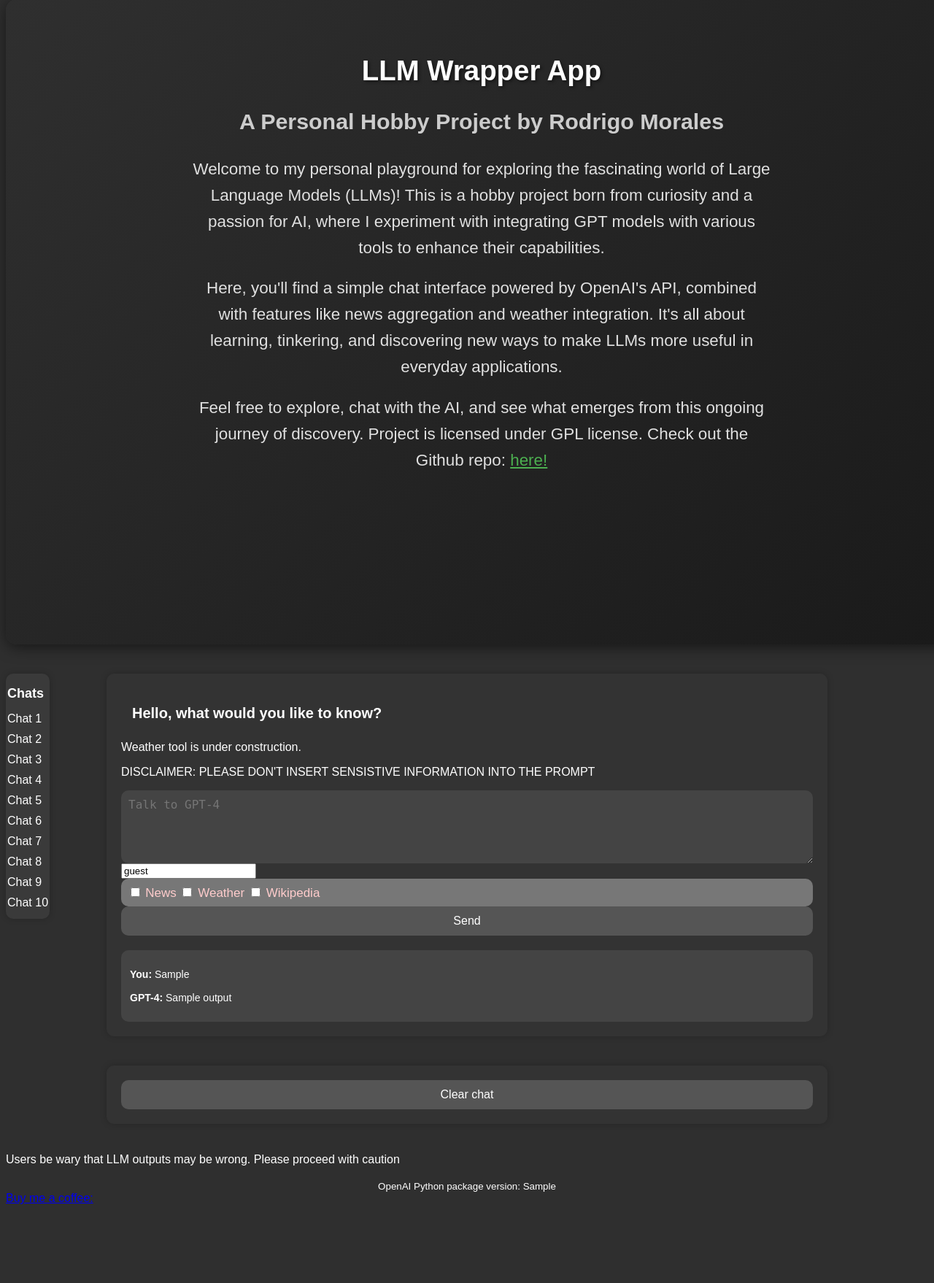
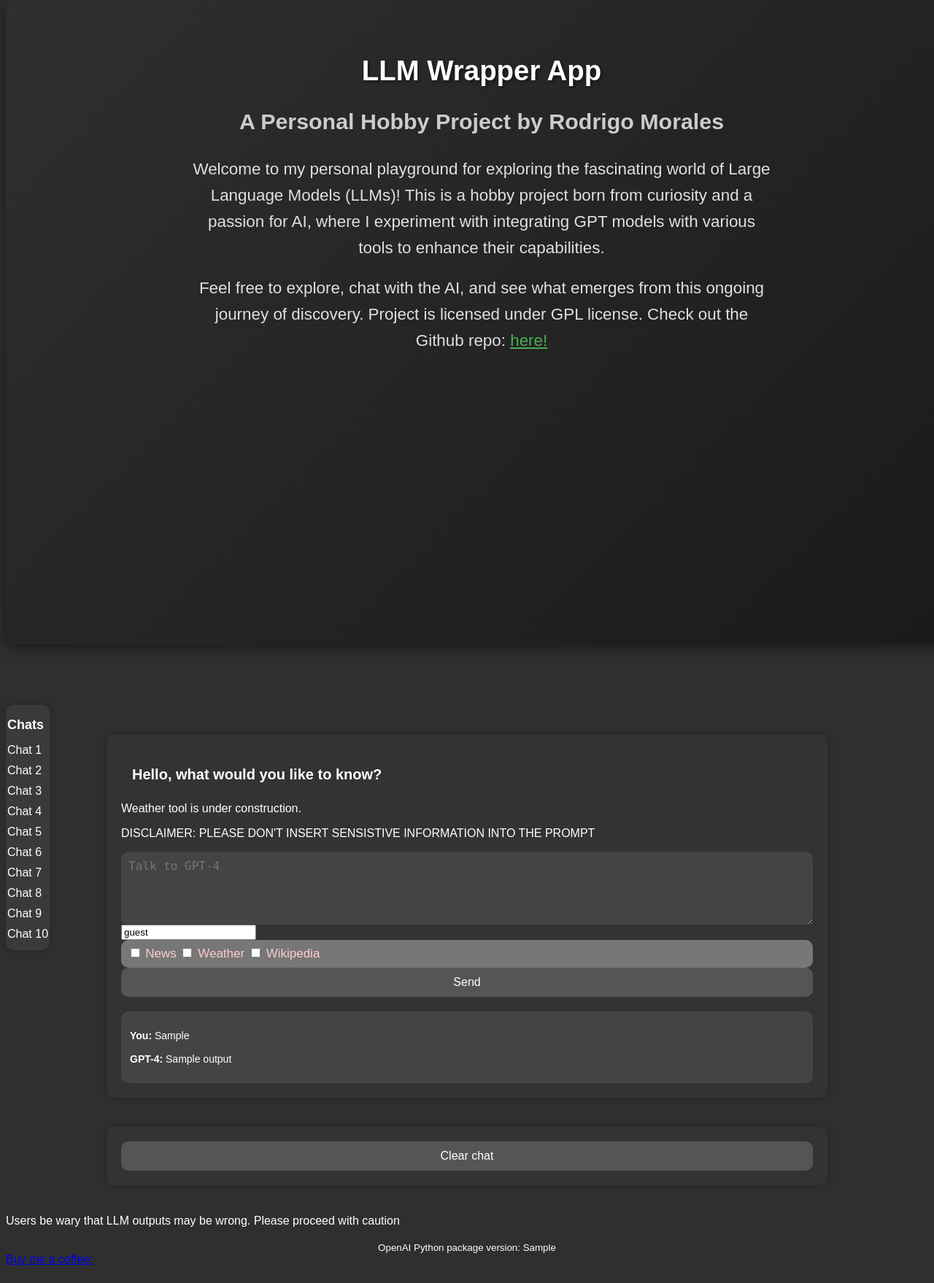
Before and after one commit to rodrigomv29/slmoi, a Flask app: template templates/index.html in a window 1280 px wide. Shown: the part 74-1832 px from the top of the page at 73% size. Before the commit the page ends 1724 px from the top, so only its background shows below. Run offline with Flask 3, Linux system fonts and the light colour scheme; the template is opened without the code that fills it: most values are stand-ins (such as "Sample title", 1, 10 or a date in 2020); some libraries are stand-ins or nearby versions.

Commit message:
edit: padding for main page and welcome page

```diff
--- a/templates/index.html
+++ b/templates/index.html
@@ -71,6 +71,7 @@
             margin: 0 auto 20px;
         }
         .main-page {
+            padding: 5% 0 0 0;
             height: 100%;
         }
         .container {
@@ -167,7 +168,6 @@
         <h1>LLM Wrapper App</h1>
         <h3>A Personal Hobby Project by Rodrigo Morales</h3>
         <p>Welcome to my personal playground for exploring the fascinating world of Large Language Models (LLMs)! This is a hobby project born from curiosity and a passion for AI, where I experiment with integrating GPT models with various tools to enhance their capabilities.</p>
-        <p>Here, you'll find a simple chat interface powered by OpenAI's API, combined with features like news aggregation and weather integration. It's all about learning, tinkering, and discovering new ways to make LLMs more useful in everyday applications.</p>
         <p>Feel free to explore, chat with the AI, and see what emerges from this ongoing journey of discovery. Project is licensed under GPL license. Check out the Github repo: <a href="https://github.com/rodrigomv29/slmoi" style="color: #4CAF50;">here!</a></p>
     </div>
     <div class="main-page">
```
